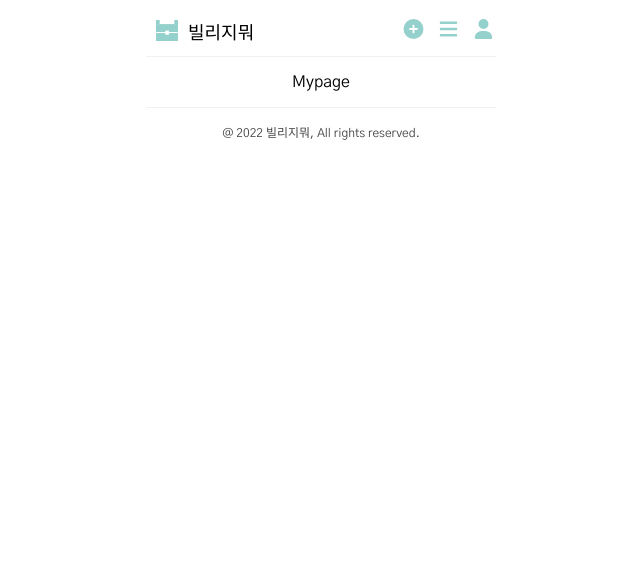
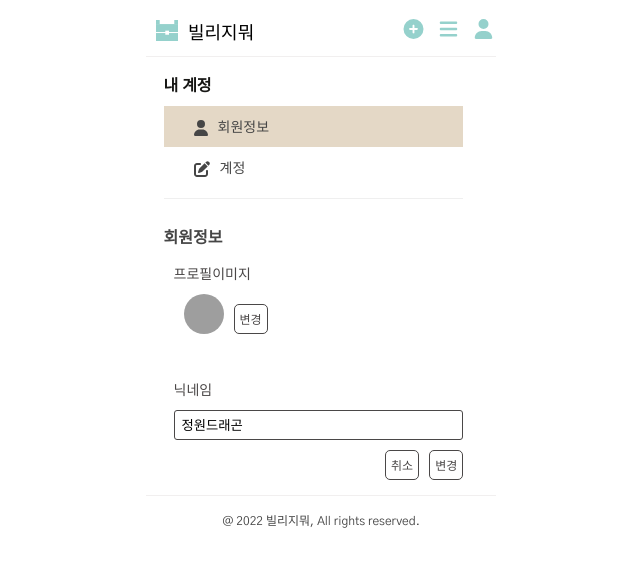
Before and after one commit to wonyong92/cobMainPrBackup, a React (Create React App) app in the folder client/: page /mypage in a window 1280 px wide. Shown: the top 566 px of the page, without its empty margins (319-959 px from the left). Built offline with nearby package versions, Linux system fonts and the light colour scheme; grey boxes are pictures that could not be loaded.

Commit message:
Design: 마이페이지

```diff
--- /dev/null
+++ b/client/src/components/DeleteIdAccount.tsx
@@ -0,0 +1,54 @@
+import styled from 'styled-components';
+import Button from './Button';
+const DeleteIdAccount = () => {
+    return (
+        <Container>
+            <div className="title">계정삭제</div>
+            <Info>
+                <p className="descript">
+                    계정을 삭제하면 게시글, 관심 등 모든 활동 정보가 삭제됩니다.
+                </p>
+            </Info>
+            <CheckBox>
+                <input type="checkbox"></input>
+                <p className="descript">
+                    계정 삭제에 관한 정책을 읽고 이에 동의합니다.
+                </p>
+            </CheckBox>
+            <Button
+                type="red"
+                text="회원탈퇴"
+                onClick={() => console.log('삭제')}
+            ></Button>
+        </Container>
+    );
+};
+export default DeleteIdAccount;
+const Container = styled.div`
+    margin-bottom: 40px;
+    display: flex;
+    flex-direction: column;
+    justify-content: flex-start;
+    .title {
+        font-size: 16px;
+        font-weight: 600;
+        color: #464646;
+        margin-bottom: 20px;
+    }
+    .descript {
+        font-size: 12px;
+        font-weight: 400;
+        color: #464646;
+    }
+`;
+const Info = styled.div`
+    border: 1px solid #aba8a8;
+    border-radius: 3px;
+    padding: 5px 10px;
+`;
+const CheckBox = styled.div`
+    display: flex;
+    p {
+        margin-left: 5px;
+    }
+`;
--- /dev/null
+++ b/client/src/components/DeleteSocialAccount.tsx
@@ -0,0 +1,49 @@
+import styled from 'styled-components';
+import { FontAwesomeIcon } from '@fortawesome/react-fontawesome';
+import { faG } from '@fortawesome/free-solid-svg-icons';
+const DeleteSocialAccount = () => {
+    return (
+        <Container>
+            <div className="title">소셜계정 연동</div>
+            <BtnWrapper>
+                <FontAwesomeIcon icon={faG} className="google" />
+                <button>구글 해제하기</button>
+            </BtnWrapper>
+        </Container>
+    );
+};
+export default DeleteSocialAccount;
+
+const Container = styled.div`
+    margin-bottom: 40px;
+    display: flex;
+    flex-direction: column;
+    justify-content: flex-start;
+    .title {
+        font-size: 16px;
+        font-weight: 600;
+        color: #464646;
+        margin-bottom: 10px;
+    }
+`;
+const BtnWrapper = styled.div`
+    margin-top: 10px;
+
+    .google {
+        position: relative;
+        left: 30px;
+        top: 2px;
+    }
+    button {
+        cursor: pointer;
+        background-color: transparent;
+        padding-top: 15px;
+        padding-bottom: 15px;
+        padding-left: 40px;
+        padding-right: 20px;
+        border-radius: 5px;
+        color: #4a4747;
+        border: #aba8a8 1px solid;
+        font-size: 13px;
+    }
+`;
--- /dev/null
+++ b/client/src/components/MyAccount.tsx
@@ -0,0 +1,11 @@
+import DeleteIdAccount from './DeleteIdAccount';
+import DeleteSocialAccount from './DeleteSocialAccount';
+const MyAccount = () => {
+    return (
+        <>
+            <DeleteSocialAccount />
+            <DeleteIdAccount />
+        </>
+    );
+};
+export default MyAccount;
--- /dev/null
+++ b/client/src/components/MyInfo.tsx
@@ -0,0 +1,20 @@
+import styled from 'styled-components';
+import ProfileImg from './ProfileImg';
+import Nickname from './Nickname';
+const MyInfo = () => {
+    return (
+        <>
+            <Title>회원정보</Title>
+            <ProfileImg />
+            <Nickname />
+        </>
+    );
+};
+export default MyInfo;
+
+const Title = styled.div`
+    font-size: 16px;
+    font-weight: 600;
+    color: #464646;
+    padding-bottom: 10px;
+`;
--- /dev/null
+++ b/client/src/components/Nickname.tsx
@@ -0,0 +1,46 @@
+import styled from 'styled-components';
+const Nickname = () => {
+    return (
+        <NicknameWrapper>
+            <div className="title">닉네임</div>
+            <input value="정원드래곤"></input>
+            <BtnWrapper>
+                <button>취소</button>
+                <button>변경</button>
+            </BtnWrapper>
+        </NicknameWrapper>
+    );
+};
+export default Nickname;
+const NicknameWrapper = styled.div`
+    padding-top: 5px;
+    padding-left: 10px;
+    .title {
+        color: #4a4747;
+        font-size: 14px;
+        margin-bottom: 10px;
+    }
+    input {
+        height: 30px;
+        border: 1px solid #4a4747;
+        border-radius: 3px;
+        text-indent: 5px;
+        margin-bottom: 10px;
+        width: 95%;
+    }
+`;
+const BtnWrapper = styled.div`
+    display: flex;
+    justify-content: flex-end;
+    width: 95%;
+    button {
+        cursor: pointer;
+        background-color: transparent;
+        padding: 5px;
+        border-radius: 5px;
+        color: #4a4747;
+        border: #4a4747 1px solid;
+        font-size: 12px;
+        margin-left: 10px;
+    }
+`;
--- /dev/null
+++ b/client/src/components/ProfileImg.tsx
@@ -0,0 +1,47 @@
+import styled from 'styled-components';
+const ProfileImg = () => {
+    return (
+        <Container>
+            <div className="title">프로필이미지</div>
+            <ImgWrapper>
+                <img
+                    alt="profile"
+                    src="https://i.pinimg.com/474x/a8/34/51/a83451b046c3505aadcbdb64cfdb8ad6.jpg"
+                />
+                <button>변경</button>
+            </ImgWrapper>
+        </Container>
+    );
+};
+export default ProfileImg;
+const Container = styled.div`
+    padding-top: 5px;
+    padding-left: 10px;
+    margin-bottom: 40px;
+    .title {
+        color: #4a4747;
+        font-size: 14px;
+    }
+`;
+const ImgWrapper = styled.div`
+    margin-top: 10px;
+    margin-left: 10px;
+    display: flex;
+    align-items: flex-end;
+
+    img {
+        width: 40px;
+        height: 40px;
+        border-radius: 100%;
+    }
+    button {
+        cursor: pointer;
+        background-color: transparent;
+        padding: 5px;
+        border-radius: 5px;
+        color: #4a4747;
+        border: #4a4747 1px solid;
+        font-size: 12px;
+        margin-left: 10px;
+    }
+`;
--- a/client/src/pages/MyPage/Mypage.tsx
+++ b/client/src/pages/MyPage/Mypage.tsx
@@ -1,6 +1,88 @@
+import { useState } from 'react';
+import styled from 'styled-components';
+import { FontAwesomeIcon } from '@fortawesome/react-fontawesome';
+import { faUser, faEdit } from '@fortawesome/free-solid-svg-icons';
+import MyInfo from '../../components/MyInfo';
+import MyAccount from '../../components/MyAccount';
 const Mypage = () => {
-  return (
-    <div>Mypage</div>
-  )
-}
+    const [isInfo, setIsInfo] = useState(true);
+    return (
+        <Container>
+            <Top>
+                <div className="title">내 계정</div>
+                <Btns>
+                    <BtnWrapper
+                        onClick={() => setIsInfo(true)}
+                        className={isInfo ? 'active' : 'deActive'}
+                    >
+                        <FontAwesomeIcon icon={faUser} className="icon" />
+                        <button>회원정보</button>
+                    </BtnWrapper>
+                    <BtnWrapper
+                        onClick={() => setIsInfo(false)}
+                        className={isInfo ? 'deActive' : 'active'}
+                    >
+                        <FontAwesomeIcon icon={faEdit} className="icon" />
+                        <button>계정</button>
+                    </BtnWrapper>
+                </Btns>
+            </Top>
+            <Bottom>{isInfo ? <MyInfo /> : <MyAccount />}</Bottom>
+        </Container>
+    );
+};
 export default Mypage;
+
+const Container = styled.div`
+    display: flex;
+    flex-direction: column;
+    width: 90%;
+`;
+const Top = styled.div`
+    width: 95%;
+    margin-bottom: 10px;
+    border-bottom: 1px solid #efefef;
+    .title {
+        color: #171715;
+        font-size: 16px;
+        font-weight: 600;
+    }
+`;
+const Btns = styled.div`
+    display: flex;
+    flex-direction: column;
+    margin-top: 10px;
+    margin-bottom: 10px;
+    cursor: pointer;
+    .active {
+        background-color: #e4d8c6;
+        transition: 0.2s;
+    }
+    .deActive {
+        background-color: transparent;
+        transition: 0.2s;
+    }
+`;
+const BtnWrapper = styled.div`
+    button {
+        color: #464646;
+        font-size: 14px;
+        padding-top: 10px;
+        padding-bottom: 10px;
+        padding-left: 40px;
+        text-align: left;
+        background-color: transparent;
+        border: none;
+    }
+    .icon {
+        position: relative;
+        color: #464646;
+        top: 2px;
+        left: 30px;
+    }
+`;
+const Bottom = styled.div`
+    padding-top: 15px;
+    display: flex;
+    flex-direction: column;
+`;
```
